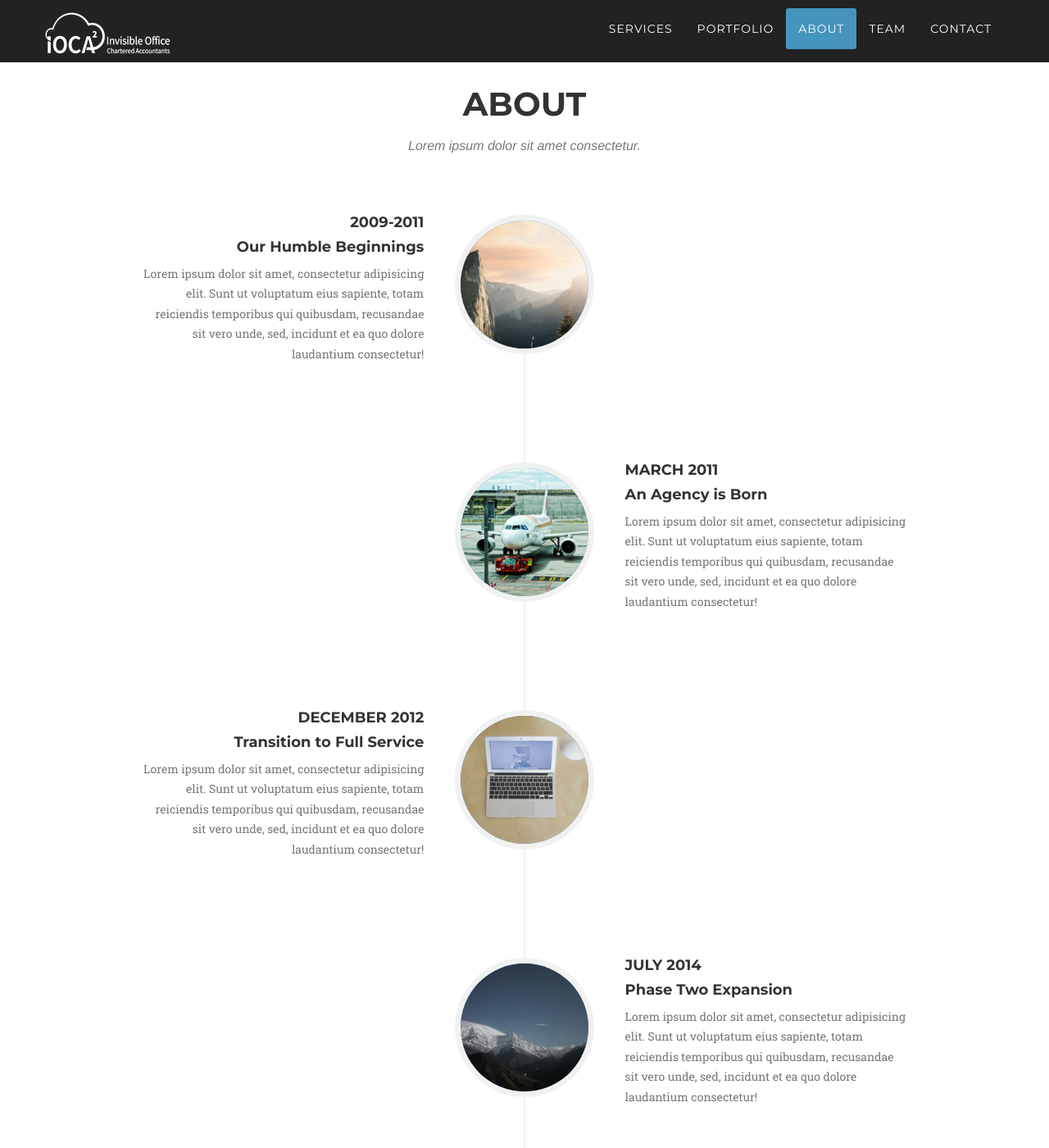
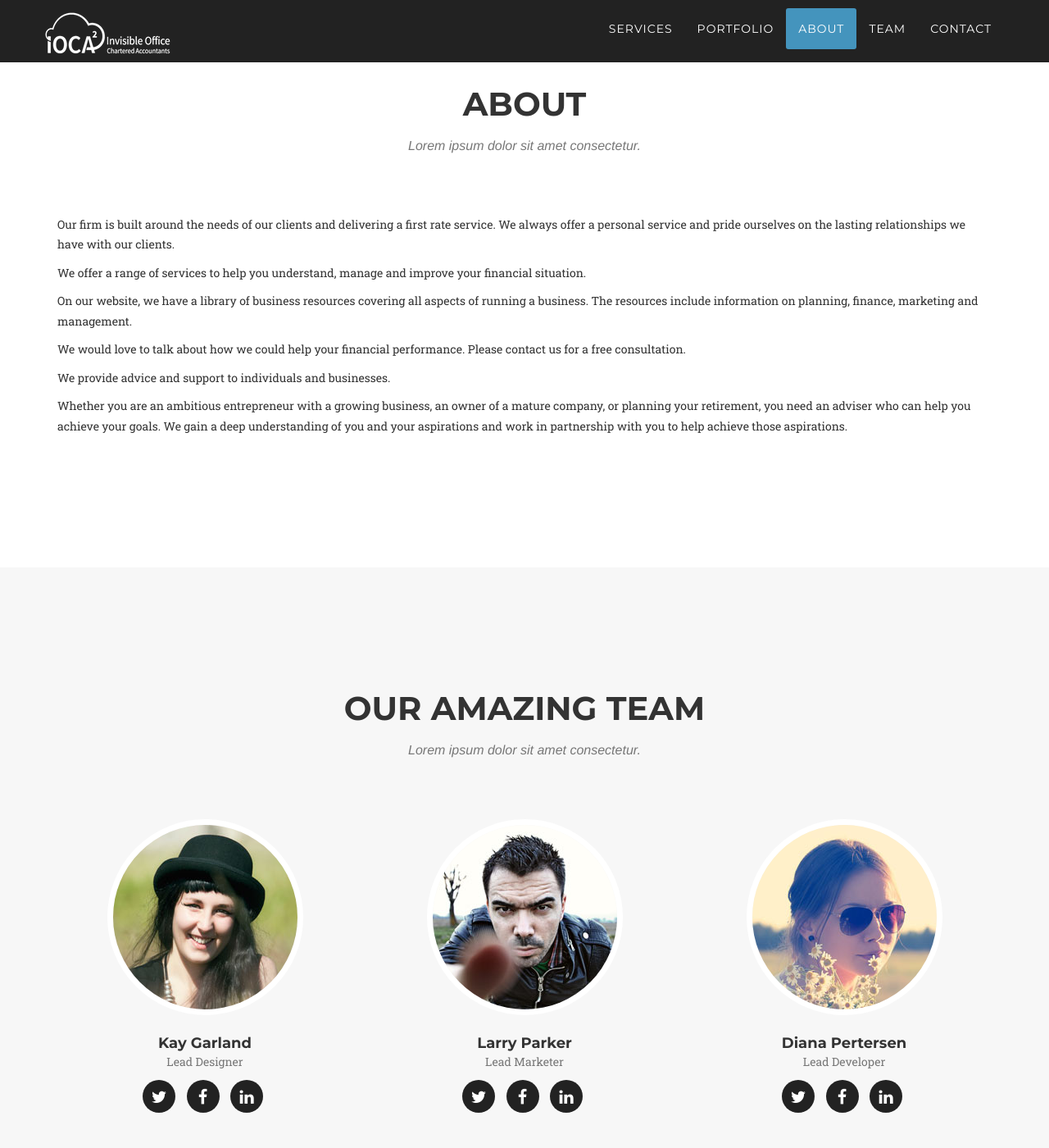
Before and after one commit to Bonneykins/IOCA-website-3, a Jekyll site: the page built from index.html, in a window 1280 px wide and 1400 px high, scrolled down 2752 px. Shown: the whole window at 82% size. Built offline with Jekyll 4.4.1, drawn with Linux system fonts in a browser that asks for light colours; nearby versions of some CDN libraries; some web fonts are replaced.

Commit message:
Removed timeline from the about section. Added in text info first draft.

```diff
--- a/index.html
+++ b/index.html
@@ -80,6 +80,13 @@ layout: default
             </div>
             <div class="row">
                 <div class="col-lg-12">
+                  <p>Our firm is built around the needs of our clients and delivering a first rate service. We always offer a personal service and pride ourselves on the lasting relationships we have with our clients.</p>
+                  <p>We offer a range of services to help you understand, manage and improve your financial situation. </p>
+                  <p>On our website, we have a library of business resources covering all aspects of running a business. The resources include information on planning, finance, marketing and management.</p>
+                  <p>We would love to talk about how we could help your financial performance. Please contact us for a free consultation.</p>
+                  <p>We provide advice and support to individuals and businesses.</p>
+                  <p>Whether you are an ambitious entrepreneur with a growing business, an owner of a mature company, or planning your retirement, you need an adviser who can help you achieve your goals. We gain a deep understanding of you and your aspirations and work in partnership with you to help achieve those aspirations.</p>
+            <!-- Hiding timeline but not destroying it. SB 10/7.
                     <ul class="timeline">
                         <li>
                             <div class="timeline-image">
@@ -144,8 +151,8 @@ layout: default
                                     <br>Story!</h4>
                             </div>
                         </li>
-                    </ul>
-                </div>
+                    </ul> -->
+                 </div>
             </div>
         </div>
     </section>
```
